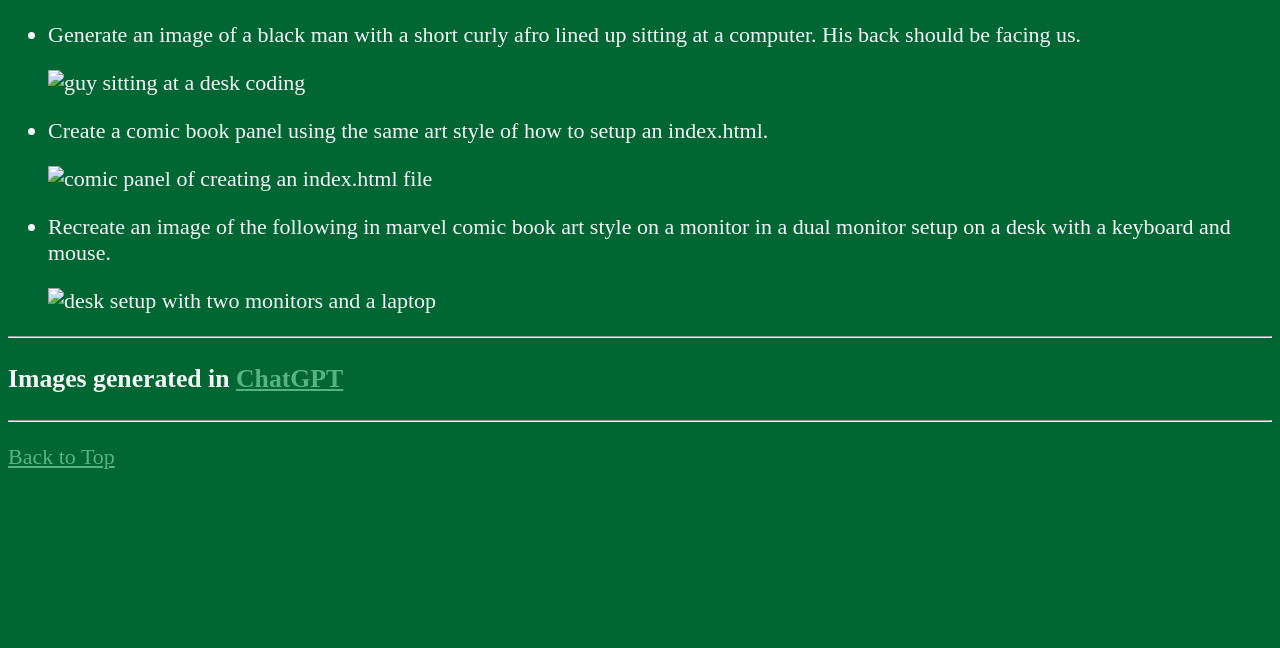
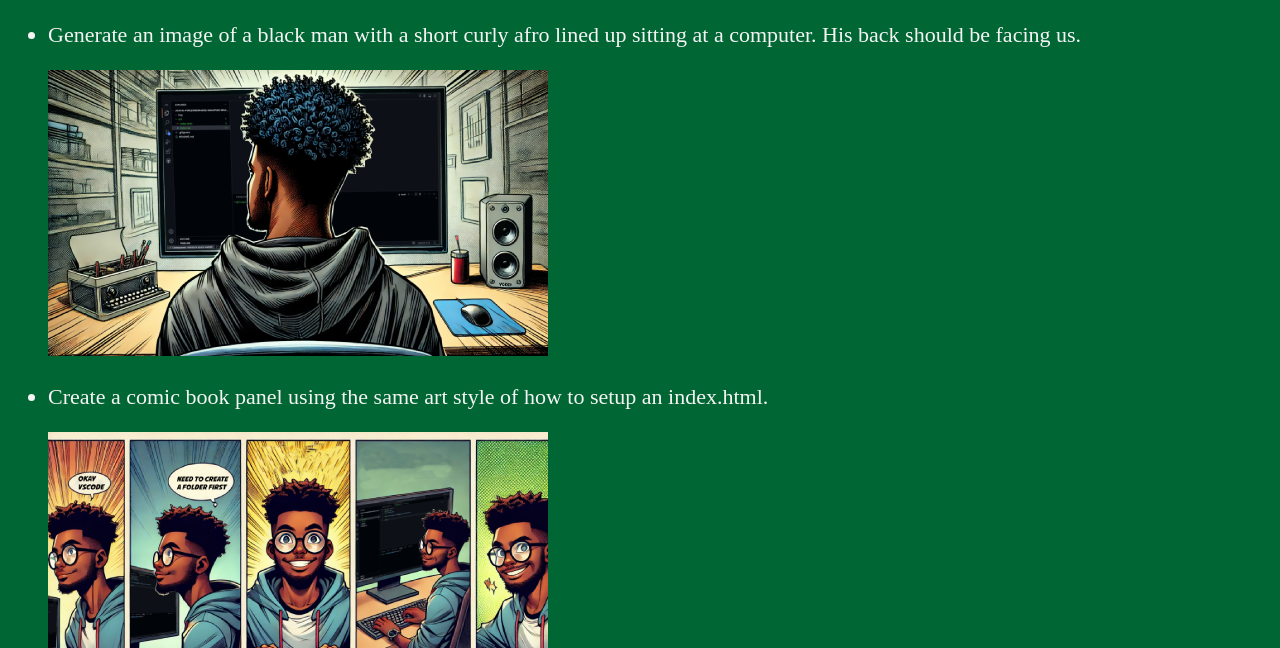
Before and after one commit to CIT85/jizayal-pub, a plain HTML site: page w3/index.html in a window 1280 px wide. Shown: the part 152-800 px from the top of the page. Drawn offline with Linux system fonts and the light colour scheme; the site is published under a folder, as on GitHub Pages, so addresses that start at the root find nothing.

Commit message:
fixing image links

```diff
--- a/w3/index.html
+++ b/w3/index.html
@@ -15,15 +15,15 @@
     <h2>Let's Showcase What I Have Learned</h2>
     <ul>
         <li><p>Generate an image of a black man with a short curly afro lined up sitting at a computer. His back should be facing us.</p>
-            <img src="/img/codingsession.png" alt="guy sitting at a desk coding"></li>
+            <img src="../img/codingsession.png" alt="guy sitting at a desk coding"></li>
 
 
         <li><p>Create a comic book panel using the same art style of how to setup an index.html.</p>
-            <img src="/img/createindex.png" alt="comic panel of creating an index.html file"></li>
+            <img src="../img/createindex.png" alt="comic panel of creating an index.html file"></li>
 
 
         <li><p>Recreate an image of the following in marvel comic book art style on a monitor in a dual monitor setup on a desk with a keyboard and mouse.</p>
-            <img src="/img/desksetup.png" alt="desk setup with two monitors and a laptop"></li>
+            <img src="../img/desksetup.png" alt="desk setup with two monitors and a laptop"></li>
 
     </ul>
 
```
